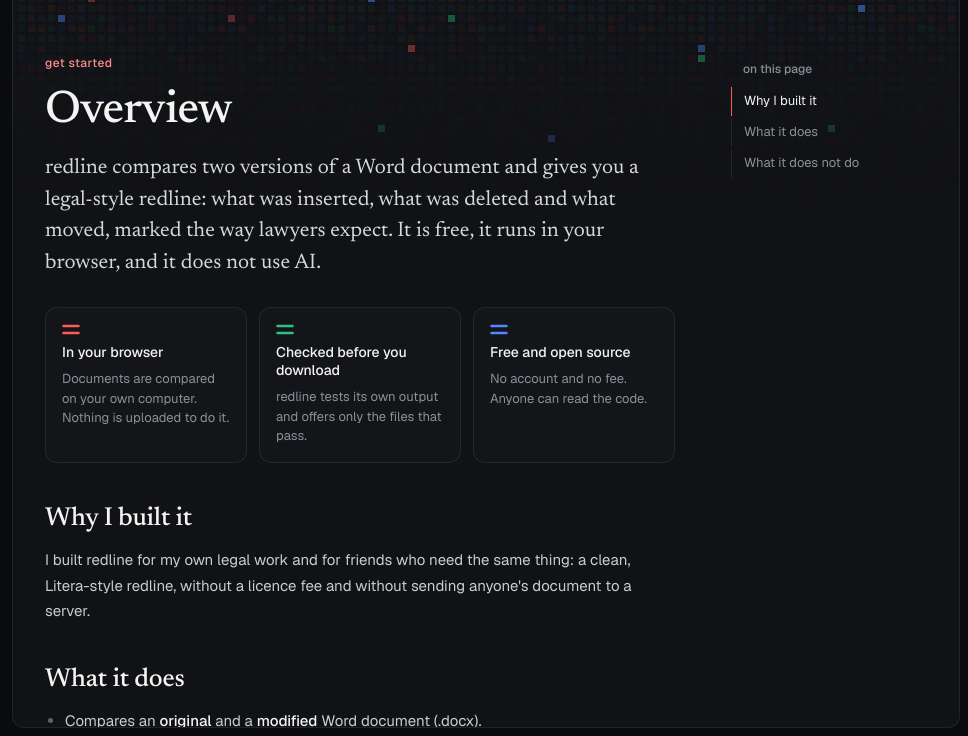
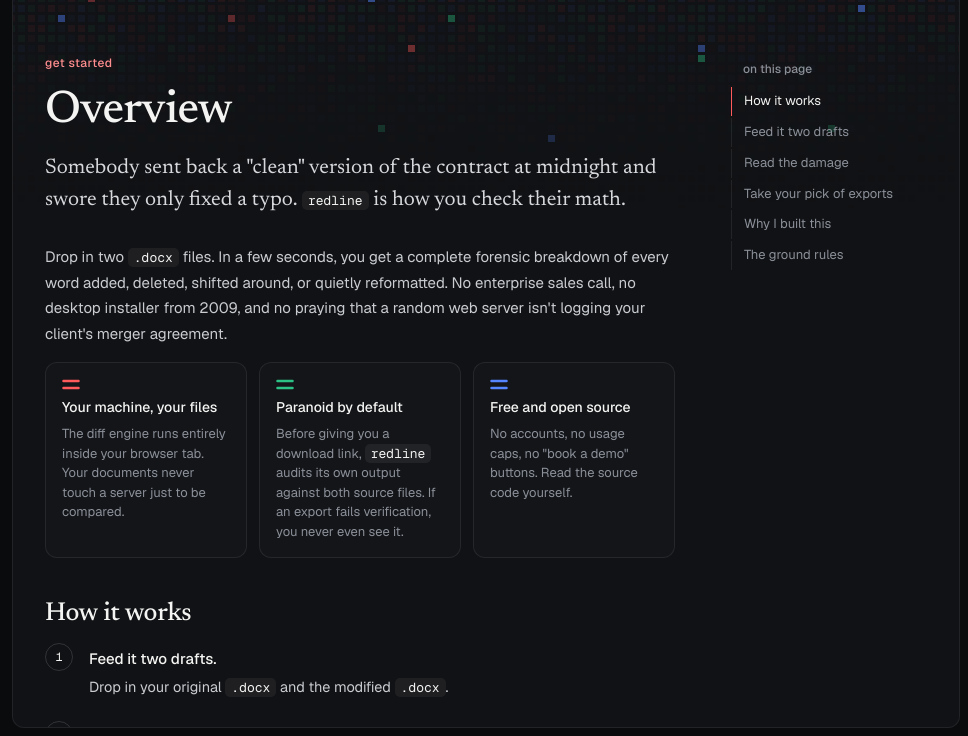
Before and after one commit to awaisleghari/redline, a website built with Vite: page docs.html in a window 1280 px wide. Shown: the part 64-800 px from the top of the page, 312-1280 px from the left. Built offline with nearby package versions, Linux system fonts and the light colour scheme.

Commit message:
Docs overview rewritten in the owner's words; article intros may hold inline tags
Co-Authored-By: Claude Opus 5.5 <noreply@anthropic.com>
Claude-Session: https://claude.ai/code/session_01FN1tGtxvQVJhPkh3UHVWc9

```diff
--- a/src/app/docs/articles/overview.html
+++ b/src/app/docs/articles/overview.html
@@ -2,31 +2,32 @@
 section: get started
 label: overview
 title: Overview
-intro: redline compares two versions of a Word document and gives you a legal-style redline: what was inserted, what was deleted and what moved, marked the way lawyers expect. It is free, it runs in your browser, and it does not use AI.
+intro: Somebody sent back a "clean" version of the contract at midnight and swore they only fixed a typo. <code>redline</code> is how you check their math.
 order: 1
 icon: lines
 -->
+<p>Drop in two <code>.docx</code> files. In a few seconds, you get a complete forensic breakdown of every word added, deleted, shifted around, or quietly reformatted. No enterprise sales call, no desktop installer from 2009, and no praying that a random web server isn't logging your client's merger agreement.</p>
+
 <div class="doc-cards">
-  <a class="doc-card doc-card-red" href="/docs/privacy"><b>In your browser</b><span>Documents are compared on your own computer. Nothing is uploaded to do it.</span></a>
-  <a class="doc-card doc-card-green" href="/docs/the-checks"><b>Checked before you download</b><span>redline tests its own output and offers only the files that pass.</span></a>
-  <a class="doc-card doc-card-blue" href="/docs/why-it-works-this-way"><b>Free and open source</b><span>No account and no fee. Anyone can read the code.</span></a>
+  <a class="doc-card doc-card-red" href="/docs/privacy"><b>Your machine, your files</b><span>The diff engine runs entirely inside your browser tab. Your documents never touch a server just to be compared.</span></a>
+  <a class="doc-card doc-card-green" href="/docs/the-checks"><b>Paranoid by default</b><span>Before giving you a download link, <code>redline</code> audits its own output against both source files. If an export fails verification, you never even see it.</span></a>
+  <a class="doc-card doc-card-blue" href="/docs/why-it-works-this-way"><b>Free and open source</b><span>No accounts, no usage caps, no "book a demo" buttons. Read the source code yourself.</span></a>
 </div>
 
-<h2 id="ov-why">Why I built it</h2>
-<p>I built redline for my own legal work and for friends who need the same thing: a clean, Litera-style redline, without a licence fee and without sending anyone's document to a server.</p>
+<h2 id="ov-how">How it works</h2>
+<ol class="doc-steps">
+  <li><div><h3 id="ov-1" data-toc="Feed it two drafts">Feed it two drafts.</h3><p>Drop in your original <code>.docx</code> and the modified <code>.docx</code>.</p></div></li>
+  <li><div><h3 id="ov-2" data-toc="Read the damage">Read the damage.</h3><p>Inspect every insertion, deletion, moved paragraph, and formatting change right in the browser. Switch between a continuous scroll or paginated Word-style sheets, in light mode or dark mode.</p></div></li>
+  <li><div><h3 id="ov-3" data-toc="Take your pick of exports">Take your pick of exports.</h3><p>Download a PDF, a static Word doc with changes burned into the styling, or a <code>.docx</code> with native Word tracked changes.</p></div></li>
+</ol>
 
-<h2 id="ov-does">What it does</h2>
+<h2 id="ov-why">Why I built this</h2>
+<p>I am a lawyer. Half my life is staring at two versions of the same Word document trying to figure out - through existential crises sometimes - why someone did what they did.</p>
+<p>If you are not sitting inside a massive firm with an IT department paying Litera-sized licensing fees, your options are bleak: squint at Word's built-in compare tool until your eyes bleed, or upload confidential client files to sketchy online converters. I built <code>redline</code> for my own practice and a few friends who were tired of both. How about you give it a try?</p>
+
+<h2 id="ov-rules">The ground rules</h2>
 <ul>
-  <li>Compares an <b>original</b> and a <b>modified</b> Word document (.docx).</li>
-  <li>Marks text that was <span class="rl-ins">inserted</span>, <span class="rl-del">deleted</span> or <span class="rl-mvt">moved</span>, and counts formatting changes.</li>
-  <li>Lets you read the redline as one continuous page or as Word-style pages, on a dark or light page.</li>
-  <li>Downloads it as a PDF, a Word file with the changes marked up, or a Word file with tracked changes.</li>
-  <li>Checks every file against your two documents before offering it.</li>
+  <li><b>Zero AI.</b> Document comparison is a deterministic problem, not a creative writing exercise. An LLM will hallucinate a clause or silently skip a comma. Run the same two files through <code>redline</code> a hundred times and you will get the exact same diff a hundred times.</li>
+  <li><b>Zero storage.</b> There is no database waiting to leak your drafts. Close the tab and everything vanishes. (The sole exception is PDF rendering, which runs briefly in a sandboxed server pipeline. See <a href="/docs/privacy">privacy</a> for the exact mechanics.)</li>
+  <li><b>Zero hype.</b> It is a fast, sharp diff tool for <code>.docx</code> files.</li>
 </ul>
-
-<h2 id="ov-doesnt">What it does not do</h2>
-<ul>
-  <li>It does not upload your documents. The one exception is making a PDF, covered in <a href="/docs/privacy">privacy</a>.</li>
-  <li>It does not use AI. The same two documents always give the same redline.</li>
-  <li>It does not need an account, and it keeps nothing.</li>
-</ul>
--- a/src/app/docs/main.ts
+++ b/src/app/docs/main.ts
@@ -70,7 +70,7 @@ const articles: Article[] = Object.entries(files)
       icon: fields.get('icon') ?? 'lines',
       badge: fields.get('badge'),
       body,
-      text: `${title} ${intro} ${plain(body)}`.replace(/\s+/g, ' ').toLowerCase(),
+      text: `${title} ${plain(intro)} ${plain(body)}`.replace(/\s+/g, ' ').toLowerCase(),
     };
   })
   .sort((a, b) => a.order - b.order || a.slug.localeCompare(b.slug));
@@ -147,8 +147,8 @@ function show(article: Article, toTop: boolean): void {
   element('crumb-title').textContent = article.label;
   element('eyebrow').textContent = article.section;
   element('article-title').textContent = article.title;
-  element('article-intro').textContent = article.intro;
-  // The articles are this site's own files, written by its owner: shown as written.
+  // The articles (intro included) are this site's own files, written by its owner: shown as written.
+  element('article-intro').innerHTML = article.intro;
   body.innerHTML = article.body;
   // The lists of checks come from the app's own list, so the docs cannot fall out of step with it.
   for (const list of Array.from(body.querySelectorAll<HTMLElement>('[data-checks]'))) {
@@ -298,7 +298,7 @@ function runSearch(): void {
     const text = document.createElement('span');
     text.className = 'rl-resulttext';
     // A line of the article around the first word found.
-    const whole = `${article.intro} ${plain(article.body)}`.replace(/\s+/g, ' ').trim();
+    const whole = `${plain(article.intro)} ${plain(article.body)}`.replace(/\s+/g, ' ').trim();
     const at = Math.max(0, whole.toLowerCase().indexOf(words[0]!));
     const from = Math.max(0, whole.lastIndexOf(' ', Math.max(0, at - 30)));
     text.textContent = `${from > 0 ? '…' : ''}${whole.slice(from, from + 90).trim()}${from + 90 < whole.length ? '…' : ''}`;
```
Also changed, not shown: PLAN.md (+1 -0 lines), tests/e2e/pages.spec.ts (+1 -1 lines), src/app/docs/articles/README.md.
